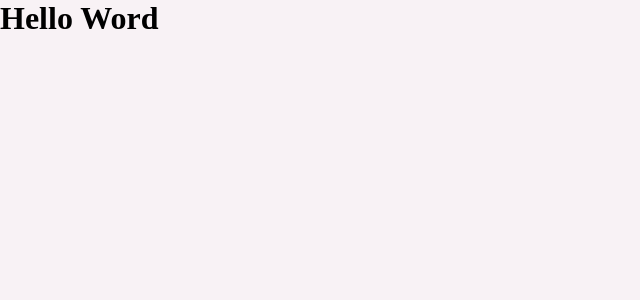
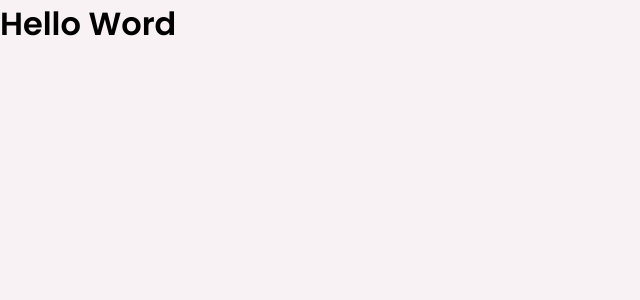
Before and after one commit to flavioanalistadesistema/fsmoney, a React (Create React App) app: page / in a window 1280 px wide. Shown: the top 300 px of the page, without its empty margins (0-640 px from the left). Built offline with nearby package versions, Linux system fonts and the light colour scheme.

Commit message:
feat: font do google fonts

```diff
--- a/public/index.html
+++ b/public/index.html
@@ -3,9 +3,14 @@
 
 <head>
   <meta charset="utf-8" />
+  <link rel="preconnect" href="https://fonts.googleapis.com">
+  <link rel="preconnect" href="https://fonts.gstatic.com" crossorigin>
+
   <meta name="viewport" content="width=device-width, initial-scale=1" />
 
   <Link rel="shortcut icon" href="favicon.png" type="image/png">
+
+  <link href="https://fonts.googleapis.com/css2?family=Poppins:wght@400;600&display=swap" rel="stylesheet">
 
   <title>fsmoney</title>
 </head>
--- a/src/styles/global.ts
+++ b/src/styles/global.ts
@@ -34,6 +34,15 @@
         -webkit-font-smoothing: antialiased;
     }
 
+    body, input, textarea, button {
+        font-family: 'Poppins', sans-serif;
+        font-weight: 400;
+    }
+
+    h1, h2, h3, h4, h5, h6, strong {
+        font-weight: 600;
+    }
+
     button {
         cursor: pointer;
     }
```
